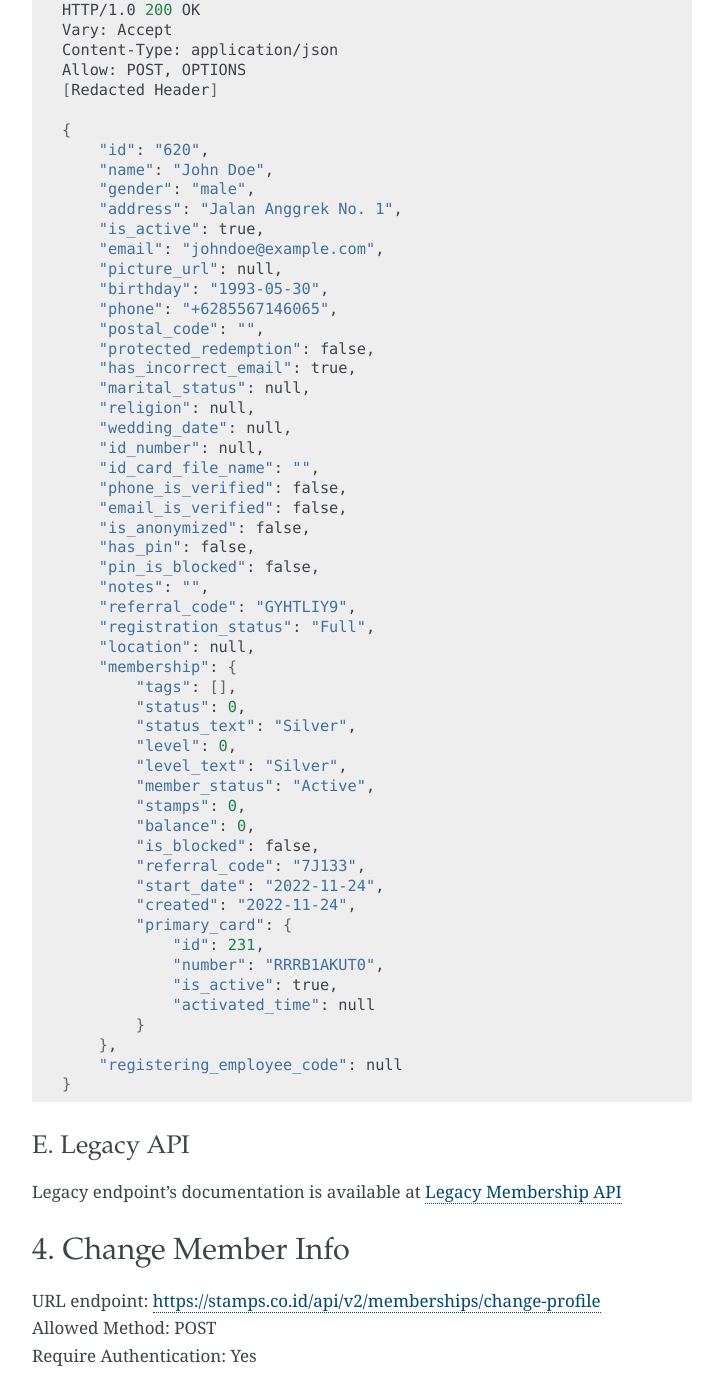
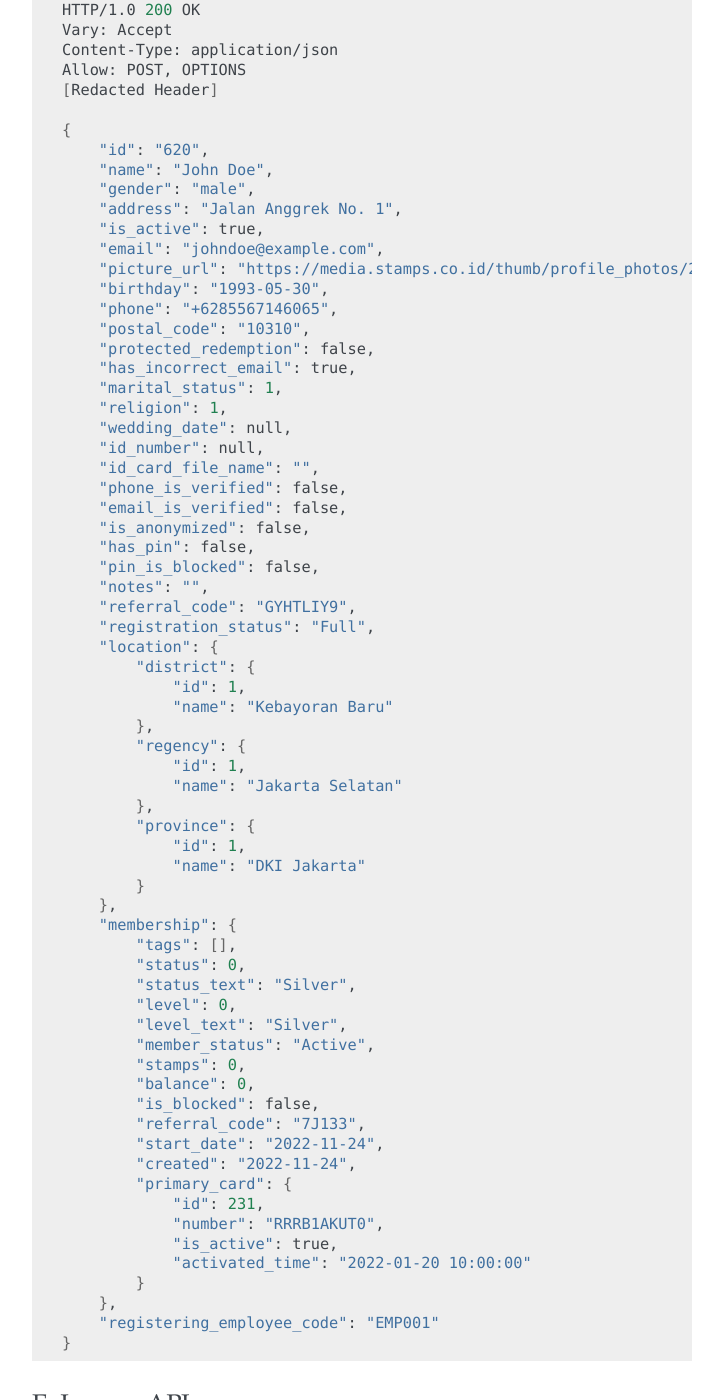
Before and after one commit to ui/stamps-api-docs, a Sphinx documentation site: the page built from source/customer_api.rst, in a window 1280 px wide and 1400 px high, scrolled down 6842 px. Shown: the whole window, without its empty margins (388-1111 px from the left). Built offline with Sphinx 7.4.7, drawn with Linux system fonts in a browser that asks for light colours.

Commit message:
Set null valued json with the previous non-null value

```diff
--- a/source/customer_api.rst
+++ b/source/customer_api.rst
@@ -358,14 +358,14 @@ A successful API call:
         "address": "Jalan Anggrek No. 1",
         "is_active": true,
         "email": "johndoe@example.com",
-        "picture_url": null,
+        "picture_url": "https://media.stamps.co.id/thumb/profile_photos/2014/4/17/483ccddd-9aea-44d2-bbc4-6aa71f51fb2a_size_80.png",
         "birthday": "1993-05-30",
         "phone": "+6285567146065",
-        "postal_code": "",
+        "postal_code": "10310",
         "protected_redemption": false,
         "has_incorrect_email": true,
-        "marital_status": null,
-        "religion": null,
+        "marital_status": 1,
+        "religion": 1,
         "wedding_date": null,
         "id_number": null,
         "id_card_file_name": "",
@@ -377,7 +377,20 @@ A successful API call:
         "notes": "",
         "referral_code": "GYHTLIY9",
         "registration_status": "Full",
-        "location": null,
+        "location": {
+            "district": {
+                "id": 1,
+                "name": "Kebayoran Baru"
+            },
+            "regency": {
+                "id": 1,
+                "name": "Jakarta Selatan"
+            },
+            "province": {
+                "id": 1,
+                "name": "DKI Jakarta"
+            }
+        },
         "membership": {
             "tags": [],
             "status": 0,
@@ -395,10 +408,10 @@ A successful API call:
                 "id": 231,
                 "number": "RRRB1AKUT0",
                 "is_active": true,
-                "activated_time": null
+                "activated_time": "2022-01-20 10:00:00"
             }
         },
-        "registering_employee_code": null
+        "registering_employee_code": "EMP001"
     }
 
 
```
